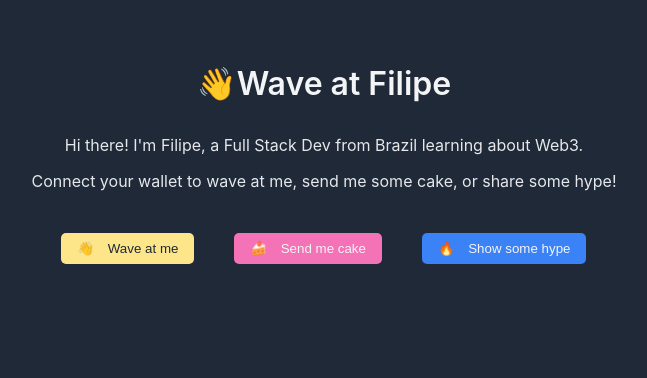
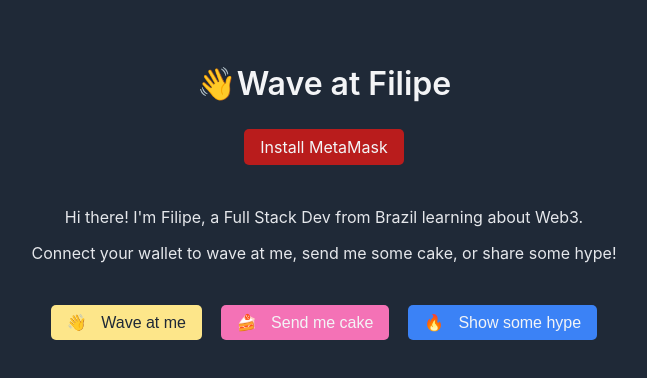
Before and after one commit to fmoliveira/wave-portal-frontend, a React (Create React App) app: page / in a window 1280 px wide. Shown: the top 378 px of the page, without its empty margins (316-963 px from the left). Built offline with nearby package versions, Linux system fonts and the light colour scheme.

Commit message:
Connect with metamask wallet

```diff
--- a/public/index.html
+++ b/public/index.html
@@ -5,6 +5,7 @@
 		<meta name="viewport" content="width=device-width, initial-scale=1" />
 
 		<!-- favicon -->
+		<link rel="shortcut icon" href="%PUBLIC_URL%/mstile-150x150.png" />
 		<link
 			rel="apple-touch-icon"
 			sizes="120x120"
--- a/src/App.css
+++ b/src/App.css
@@ -24,15 +24,21 @@
 	margin-top: 16px;
 }
 
-.reactions {
+.buttonGroup {
 	margin: 10px;
+	min-height: 50px;
 	display: flex;
 	flex-direction: column;
+	align-items: center;
 	justify-content: space-around;
 }
 
+.buttonLoading {
+	animation: fadein 1s;
+}
+
 @media screen and (min-width: 768px) {
-	.reactions {
+	.buttonGroup {
 		flex-direction: row;
 	}
 }
@@ -43,8 +49,10 @@
 	padding: 8px 16px;
 	border: 0;
 	border-radius: 5px;
+	font-size: 1rem;
 	background-color: var(--button-bg-color);
 	color: var(--text-100);
+	text-decoration: none;
 }
 
 .button:hover {
@@ -53,6 +61,23 @@
 
 .button:active {
 	transform: translate(1px, 1px);
+}
+
+.buttonNoWallet {
+	--button-bg-color: #b91c1c;
+}
+
+.buttonMetaMask {
+	--button-bg-color: #f6851b;
+}
+
+.dotConnected {
+	display: inline-block;
+	margin: 1px 10px;
+	width: 10px;
+	height: 10px;
+	border-radius: 100%;
+	background-color: #34d399;
 }
 
 .buttonWave {
@@ -71,3 +96,12 @@
 .buttonEmoji {
 	padding-right: 10px;
 }
+
+@keyframes fadein {
+	from {
+		opacity: 0;
+	}
+	to {
+		opacity: 1;
+	}
+}
--- a/src/App.js
+++ b/src/App.js
@@ -1,8 +1,8 @@
 import * as React from "react";
-// import { ethers } from "ethers";
+
+import useWallet from "./hooks/useWallet";
 import "./App.css";
-
-const RINKEBY_CONTRACT_ID = "0xd5416b962b52f8966D7D62ed2956A3EA0B83df59";
+import Wallet from "./components/Wallet";
 
 export default function App() {
 	const wave = () => {};
@@ -17,6 +17,8 @@
 					Wave at Filipe
 				</div>
 
+				<Wallet />
+
 				<div className="bio">
 					<p>
 						Hi there! I'm Filipe, a Full Stack Dev from Brazil learning about
@@ -28,7 +30,7 @@
 					</p>
 				</div>
 
-				<section className="reactions">
+				<section className="buttonGroup">
 					<button className="button buttonWave" onClick={wave}>
 						<span className="buttonEmoji" role="img" aria-label="Wave">
 							👋
--- /dev/null
+++ b/src/components/Wallet.js
@@ -0,0 +1,43 @@
+import React from "react";
+
+import useWallet from "../hooks/useWallet";
+
+export default function Wallet() {
+	const {
+		loading,
+		walletInstalled,
+		walletConnected,
+		walletError,
+		connectWallet,
+	} = useWallet();
+
+	if (loading) {
+		return <div className="buttonGroup" />;
+	}
+
+	return (
+		<div className="buttonGroup buttonLoading">
+			{!walletInstalled && (
+				<a
+					className="button buttonNoWallet"
+					href="https://chrome.google.com/webstore/detail/metamask/nkbihfbeogaeaoehlefnkodbefgpgknn/related"
+					target="_blank"
+					rel="noopener noreferrer"
+				>
+					Install MetaMask
+				</a>
+			)}
+			{walletInstalled && !walletConnected && (
+				<button className="button buttonMetaMask" onClick={connectWallet}>
+					Connect MetaMask
+				</button>
+			)}
+			{walletConnected && (
+				<div>
+					<span className="dotConnected" />
+					Wallet Connected
+				</div>
+			)}
+		</div>
+	);
+}
--- /dev/null
+++ b/src/hooks/useWallet.js
@@ -0,0 +1,62 @@
+import { useEffect, useMemo, useState } from "react";
+// import { ethers } from "ethers";
+
+import useWindowFocus from "./useWindowFocus";
+
+const RINKEBY_CONTRACT_ID = "0xd5416b962b52f8966D7D62ed2956A3EA0B83df59";
+
+export default function useWallet() {
+	const { ethereum } = window;
+
+	const [loading, setLoading] = useState(true);
+	const [walletInstalled, setInstalled] = useState(false);
+	const [walletConnected, setConnected] = useState(false);
+	const [walletAccount, setAccount] = useState("");
+	const [walletError, setWalletError] = useState(null);
+
+	const isWindowFocused = useWindowFocus();
+
+	useEffect(() => {
+		if (isWindowFocused) {
+			const checkStatus = async () => {
+				setInstalled(getWalletInstalled());
+				setConnected(await getWalletConnected());
+				setLoading(false);
+			};
+			checkStatus();
+		}
+	}, [isWindowFocused]);
+
+	const connectWallet = () => {
+		ethereum
+			.request({ method: "eth_requestAccounts" })
+			.then((accountList) => {
+				const [firstAccount] = accountList;
+				setAccount(firstAccount);
+			})
+			.catch((error) => {
+				setWalletError(error);
+			});
+	};
+
+	return {
+		loading,
+		walletInstalled,
+		walletConnected,
+		walletError,
+		connectWallet,
+	};
+}
+
+function getWalletInstalled() {
+	return typeof window.ethereum !== "undefined";
+}
+
+async function getWalletConnected() {
+	if (!window.ethereum) {
+		return false;
+	}
+
+	const accountList = await window.ethereum.request({ method: "eth_accounts" });
+	return accountList.length !== 0;
+}
--- /dev/null
+++ b/src/hooks/useWindowFocus.js
@@ -0,0 +1,28 @@
+import { useState, useEffect } from "react";
+
+const hasFocus = () => typeof document !== "undefined" && document.hasFocus();
+
+// source: https://github.com/jpalumickas/use-window-focus/blob/master/src/index.ts
+// license: MIT
+const useWindowFocus = () => {
+	const [focused, setFocused] = useState(hasFocus); // Focus for first render
+
+	useEffect(() => {
+		setFocused(hasFocus()); // Focus for additional renders
+
+		const onFocus = () => setFocused(true);
+		const onBlur = () => setFocused(false);
+
+		window.addEventListener("focus", onFocus);
+		window.addEventListener("blur", onBlur);
+
+		return () => {
+			window.removeEventListener("focus", onFocus);
+			window.removeEventListener("blur", onBlur);
+		};
+	}, []);
+
+	return focused;
+};
+
+export default useWindowFocus;
--- a/src/index.css
+++ b/src/index.css
@@ -1,6 +1,6 @@
 :root {
 	--bg-color: #1f2937;
-	--button-bg-color: #1d4ed8;
+	--button-bg-color: #2563eb;
 	--text-100: #f3f4f6;
 	--text-200: #e5e7eb;
 }
```
